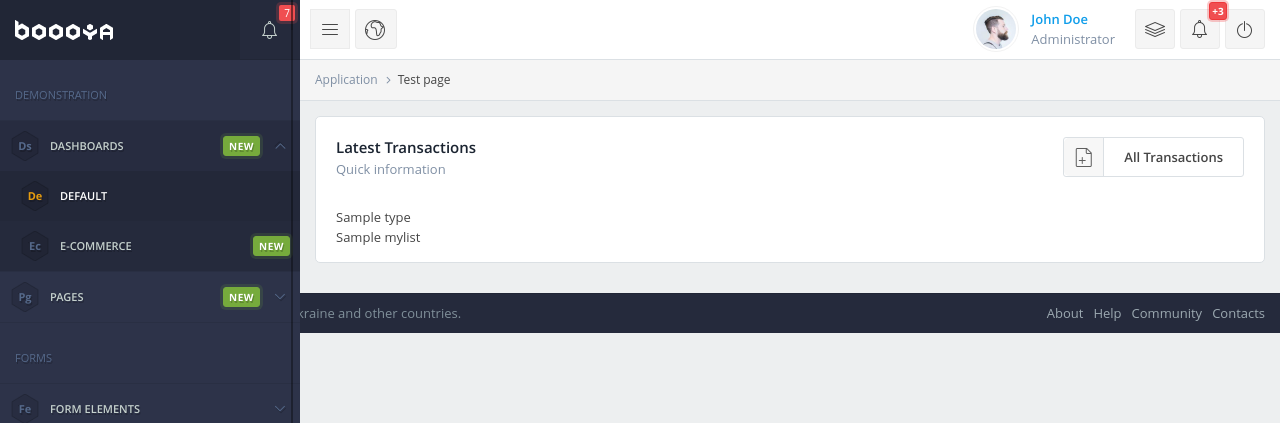
After one commit to norboyev1990/jango_app, a Django app: template reporting/templates/credits/test.html in a window 1280 px wide. The commit adds this page. Shown: the top 423 px of the page. Run offline with Django 3.2, Linux system fonts and the light colour scheme; the template is opened without the code that fills it: most values are stand-ins (such as "Sample title", 1, 10 or a date in 2020); some libraries are stand-ins or nearby versions; some web fonts are replaced.

Commit message:
All templates and includes are ready.

```diff
--- a/reporting/credits/urls.py
+++ b/reporting/credits/urls.py
@@ -4,4 +4,5 @@ from . import views
 
 urlpatterns = [
     path('', views.index, name='index'),
+    path('test', views.test, name='test'),
 ]
--- a/reporting/reporting/settings.py
+++ b/reporting/reporting/settings.py
@@ -122,3 +122,6 @@ STATIC_URL = '/static/'
 STATICFILES_DIRS = (
     os.path.join(BASE_DIR, 'static'),
 )
+
+MEDIA_URL = '/media/'
+MEDIA_ROOT = os.path.join(BASE_DIR, 'media')
--- a/reporting/reporting/urls.py
+++ b/reporting/reporting/urls.py
@@ -15,6 +15,7 @@ Including another URLconf
 """
 from django.contrib import admin
 from django.urls import include, path
+from . import settings
 
 urlpatterns = [
     path('admin/', admin.site.urls),
--- /dev/null
+++ b/reporting/templates/credits/test.html
@@ -0,0 +1,40 @@
+{% extends "includes/base_generic.html" %}
+{% load static %}
+
+{% block page_header %}
+<!-- START PAGE HEADING -->
+<div class="app-heading-container app-heading-bordered bottom">
+    <ul class="breadcrumb">
+        <li><a href="/">Application</a></li>
+        <li class="active">Test page</li>
+    </ul>
+</div><!-- END PAGE HEADING -->
+{% endblock %}
+
+{% block page_container %}
+<!-- START PAGE CONTAINER -->
+<div class="container">
+    <div class="row">
+        <div class="col-md-12">
+            <!-- START LATEST TRANSACTIONS -->
+            <div class="block block-condensed">
+                <div class="app-heading">
+                    <div class="title">
+                        <h2>Latest Transactions</h2>
+                        <p>Quick information</p>
+                    </div>
+                    <div class="heading-elements"><button class="btn btn-default btn-icon-fixed"><span
+                                class="icon-file-add"></span> All Transactions</button></div>
+                </div>
+                <div class="block-content">
+                    <div class="table-responsive">
+                        {{type}}
+                        <br>
+                        {{ mylist }}
+                    </div>
+                </div>
+            </div><!-- END LATEST TRANSACTIONS -->
+        </div>
+    </div>
+</div><!-- END PAGE CONTAINER -->
+{% endblock %}
--- a/reporting/templates/includes/base_generic.html
+++ b/reporting/templates/includes/base_generic.html
@@ -53,7 +53,7 @@
     <script type="text/javascript" src="{% static 'credits/js/app.js' %}"></script>
     <script type="text/javascript" src="{% static 'credits/js/app_plugins.js' %}"></script>
     <!-- END APP SCRIPTS -->
-    <div class="app-settings">
+    <!-- <div class="app-settings">
         <div class="app-settings-button"><span class="icon-magic-wand"></span></div>
         <div class="app-settings-themes-header"><span>Header themes</span>
             <div class="app-header-design-default active"></div>
@@ -78,6 +78,6 @@
         </div>
         <p><span>Notice</span><br>It's easy to customize our template. Use /dev/css/<strong>variables.less</strong> file to
             make Boooya more unique.</p>
-    </div>
+    </div> -->
 </body>
 </html>
```
Also changed, not shown: reporting/credits/views.py (+9 -1 lines), requirements.txt (added, +16 -0 lines), 1 other file.
